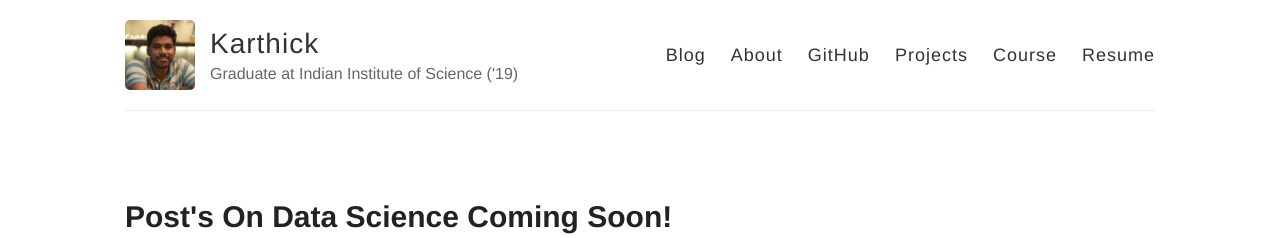
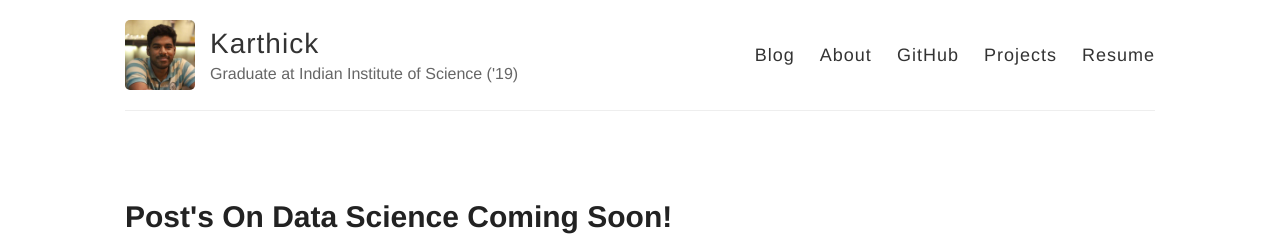
Before and after one commit to SR1608/karthickrajas.github.io, a Jekyll site: the page built from index.html, in a window 1280 px wide. Shown: the top 238 px of the page. Built offline with Jekyll 4.4.1, drawn with Linux system fonts in a browser that asks for light colours.

Commit message:
removing course section

```diff
--- a/_layouts/default.html
+++ b/_layouts/default.html
@@ -37,7 +37,6 @@
             <a href="{{ site.baseurl }}/about">About</a>
             <a href="https://github.com/karthickrajas">GitHub</a>
             <a href="{{ site.baseurl }}/projects">Projects</a>
-			<a href="{{ site.baseurl }}/Course">Course</a>
             <a href="{{ site.baseurl }}/resume.pdf" target="_blank">Resume</a>
           </nav>
         </header>
```
